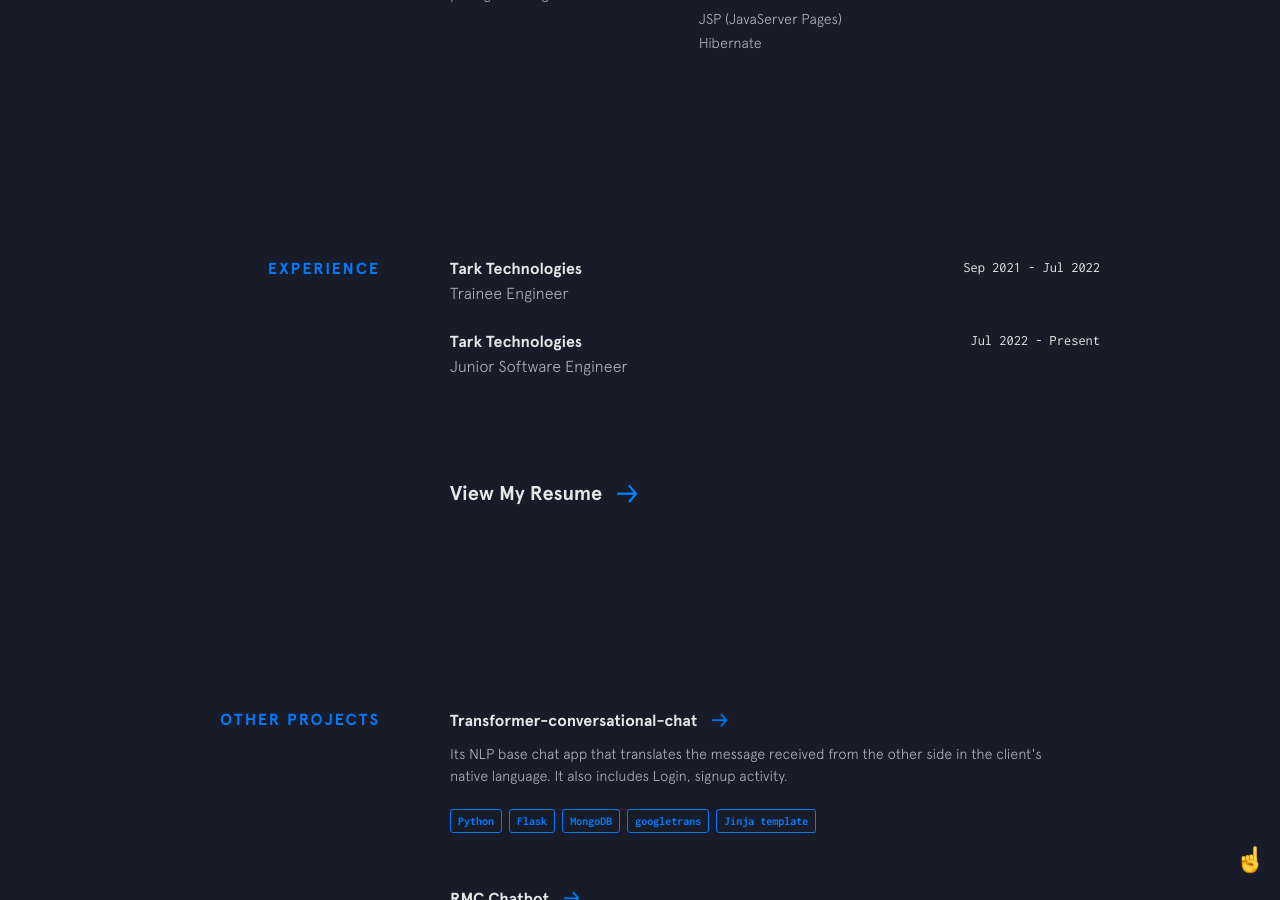
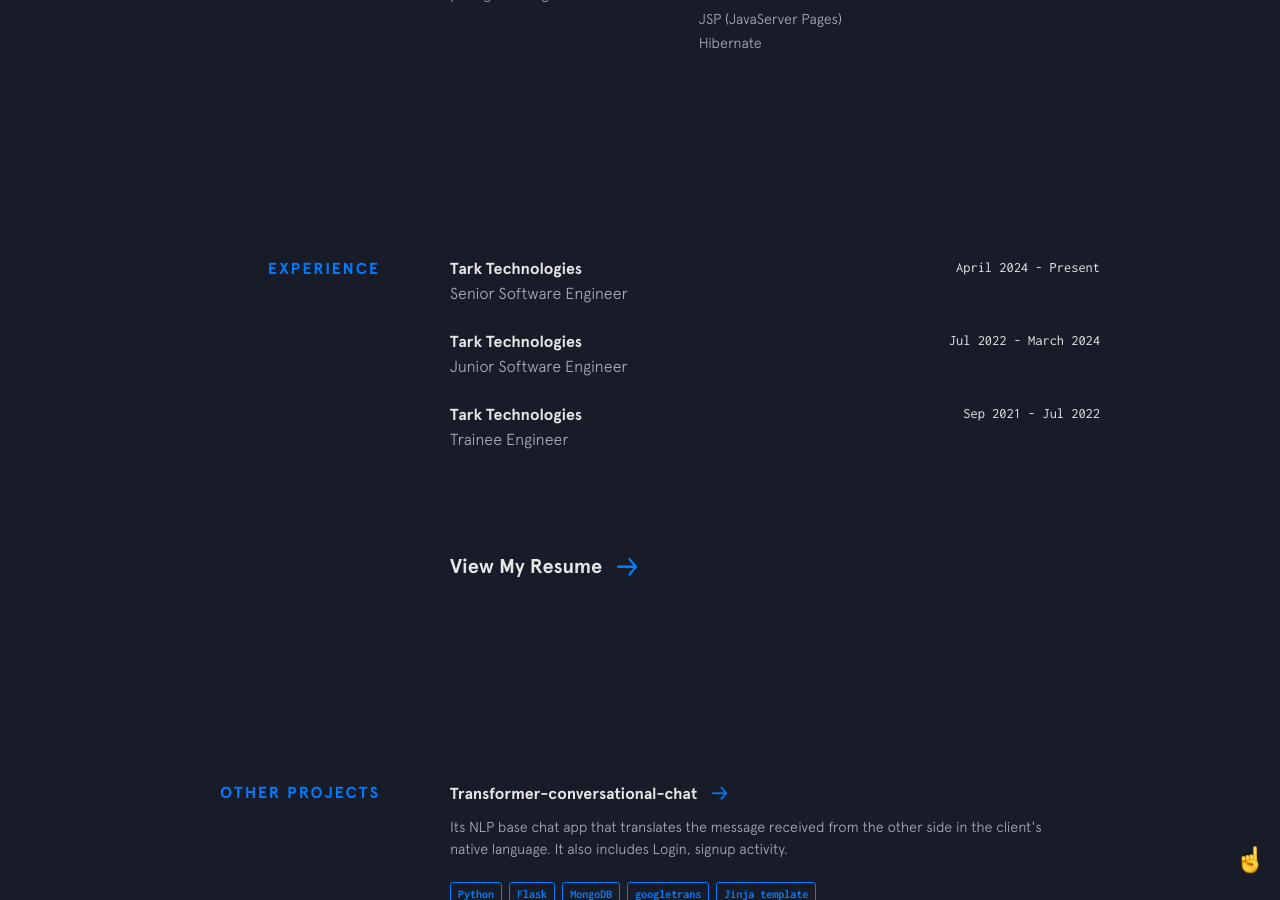
Before and after one commit to krunal-ctrl/krunal-ctrl.github.io, a Jekyll site: the page built from index.html, in a window 1280 px wide and 900 px high, scrolled down 1565 px. Built offline with Jekyll 4.4.1, drawn with Linux system fonts in a browser that asks for light colours; nearby versions of some CDN libraries.

Commit message:
Update experience.yml

```diff
--- a/_data/experience.yml
+++ b/_data/experience.yml
@@ -1,8 +1,12 @@
+- company: Tark Technologies
+  url: https://tarktech.com/
+  time: April 2024 - Present
+  position: Senior Software Engineer
+- company: Tark Technologies
+  url: https://tarktech.com/
+  time: Jul 2022 - March 2024
+  position: Junior Software Engineer
 - company: Tark Technologies
   url: https://tarktech.com/
   time: Sep 2021 - Jul 2022
   position: Trainee Engineer
-- company: Tark Technologies
-  url: https://tarktech.com/
-  time: Jul 2022 - Present
-  position: Junior Software Engineer
```
